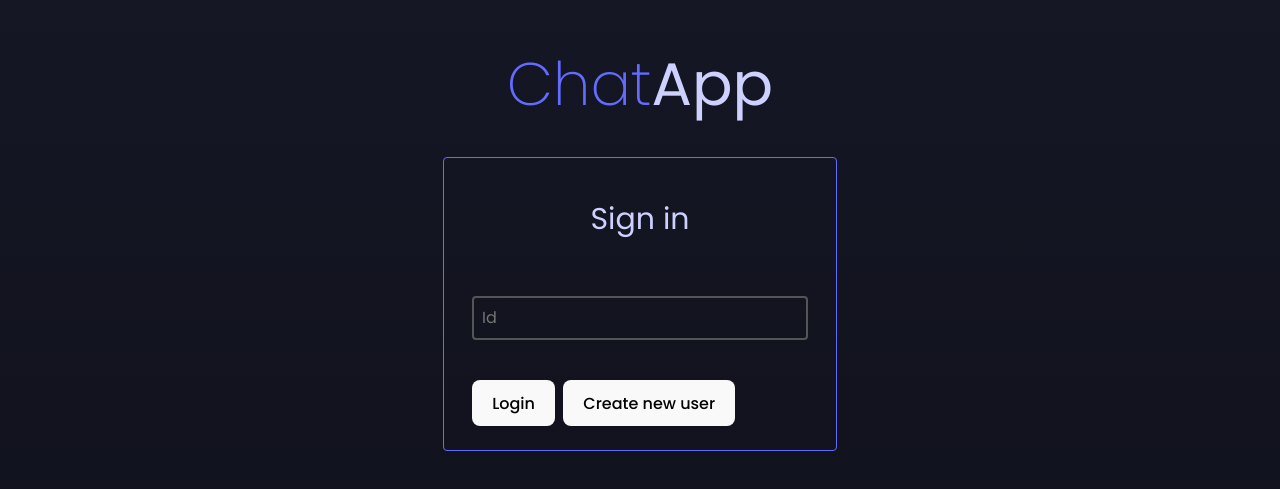
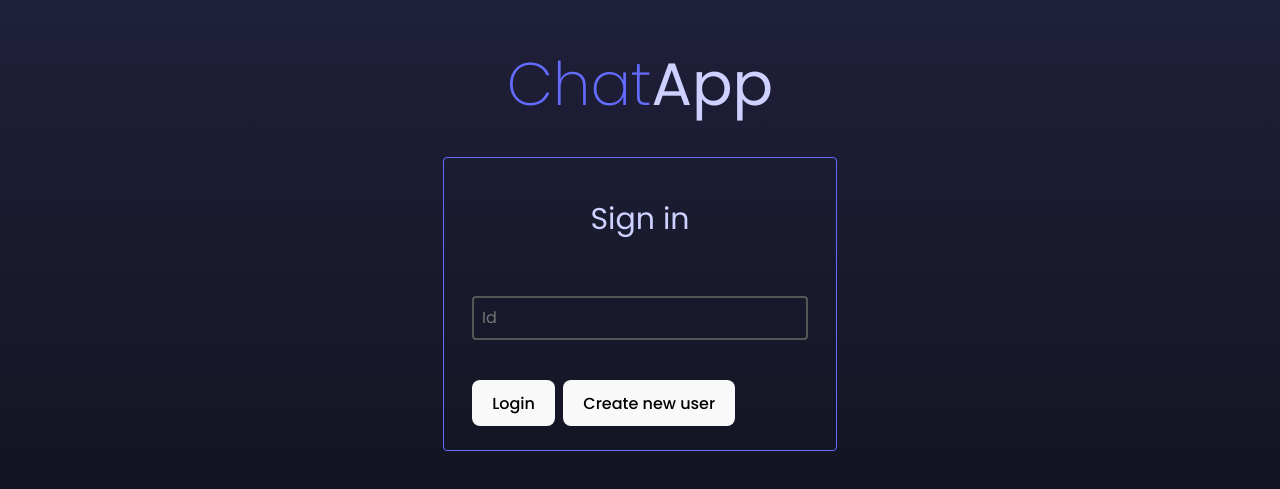
Before and after one commit to yarinmzrc/chat-app, a React app: page / in a window 1280 px wide. Shown: the part 169-658 px from the top of the page. Built offline with nearby package versions, Linux system fonts and the light colour scheme; the HTML template or start-up script is replaced by a standard one.

Commit message:
change background and message

```diff
--- a/src/components/OpenConversation/OpenConversation.css
+++ b/src/components/OpenConversation/OpenConversation.css
@@ -5,7 +5,7 @@
   width: 100wv;
   align-items: end;
   justify-content: end;
-  background: linear-gradient(#161827, #10111b);
+  background: linear-gradient(#232442, #10111b);
 }
 
 .conversation-messages-wrapper {
--- a/src/index.css
+++ b/src/index.css
@@ -10,7 +10,7 @@
   color: white;
   /* background-color: #0000;
    */
-  background: linear-gradient(#161827, #10111b);
+  background: linear-gradient(#232442, #10111b);
 
   box-sizing: border-box;
 }
--- a/src/providers/ConversationsProvider.tsx
+++ b/src/providers/ConversationsProvider.tsx
@@ -38,7 +38,7 @@ export const ConversationsProvider = ({
         conversationExists = true;
       }
     });
-    if (conversationExists) return "Conversation exists already";
+    if (conversationExists) return "Conversation already exists";
     setConversations((prevConversations: ConversationsType[]) => [
       ...prevConversations,
       { recipients, messages: [] },
```
